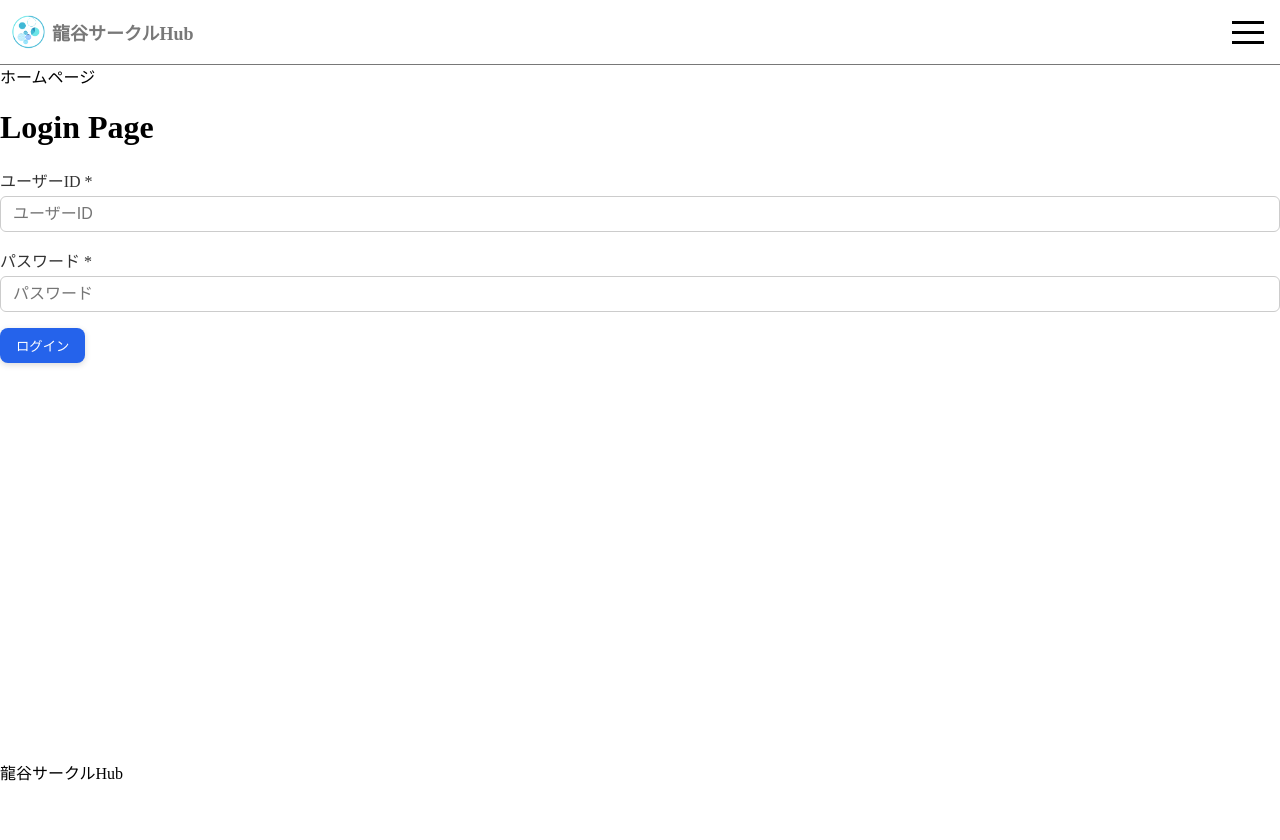
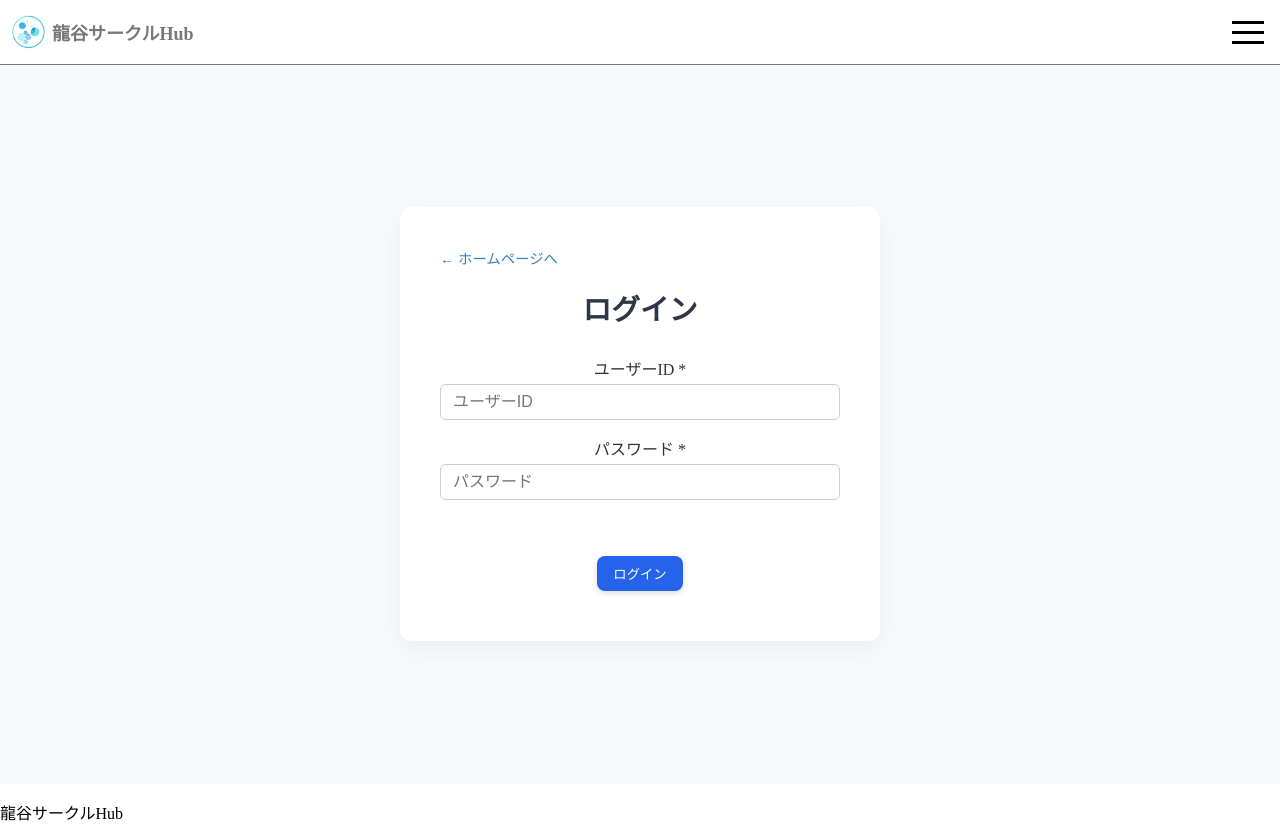
Before and after one commit to Ryukoku-Horizon/2025-AdvancedGroup-MidTeamDev-No2, a React (Create React App) app in the folder frontend/: page /ryukoku-circle-hub/login in a window 1280 px wide. Before the commit the page ends 800 px from the top, so only its background shows below. Built offline with nearby package versions, Linux system fonts and the light colour scheme; no server answers.

Commit message:
ログインページデザイン完成

```diff
--- a/frontend/package.json
+++ b/frontend/package.json
@@ -18,6 +18,7 @@
     "lottie-react": "^2.4.1",
     "react": "^19.1.0",
     "react-dom": "^19.1.0",
+    "react-icons": "^5.5.0",
     "react-modal": "^3.16.3",
     "react-router-dom": "^7.6.2",
     "react-scripts": "5.0.1",
--- a/frontend/src/components/pageComponents/home/heroSection.tsx
+++ b/frontend/src/components/pageComponents/home/heroSection.tsx
@@ -1,4 +1,5 @@
-import { motion } from "framer-motion"
+import { motion } from "framer-motion";
+import { FiSearch } from "react-icons/fi";
 
 const HeroSection=()=>{
     return (
@@ -20,7 +21,6 @@ const HeroSection=()=>{
                     </motion.span>
                 ))}
             </motion.p>
-
             <motion.p
                 className="hero-subtitle"
                 initial={{ opacity: 0, y: 20 }}
@@ -29,14 +29,20 @@ const HeroSection=()=>{
             >
                 気になるサークルを簡単検索
             </motion.p>
-
-          <motion.input
+            <motion.label
+                className="search-bar"
+                initial={{ opacity: 0 }}
+                animate={{ opacity: 1 }}
+                transition={{ duration: 0.6, delay: 0.4 }}
+                >
+                    {/* @ts-ignore */}
+                <FiSearch className="search-icon" size={28} />
+                <input
+                    type="text"
                     className="search-input"
                     placeholder="サークルを検索：プログラミング、テニス、ダンス..."
-            initial={{ opacity: 0 }}
-            animate={{ opacity: 1 }}
-            transition={{ duration: 0.7, delay: 1 }}
                 />
+            </motion.label>
         </section>
     )
 }
--- a/frontend/src/pages/index.tsx
+++ b/frontend/src/pages/index.tsx
@@ -2,7 +2,6 @@ import Layout from "../components/Layout/Layout";
 import useAllCircleData from "../hooks/useAllCircle";
 import SingleCircleCard from "../components/pageComponents/home/singleCIrcleCard";
 import CenterLoader from "../components/common/loader/centerLoader";
-import { motion } from "framer-motion";
 import "../styles/Home.css";
 import HeroSection from "../components/pageComponents/home/heroSection";
 
@@ -13,7 +12,6 @@ const Home = () => {
     <Layout>
       <div className="home-container">
         <HeroSection />
-
         <section className="circle-list-section">
           <h2 className="section-title">サークル一覧</h2>
           <div>
--- a/frontend/src/pages/login.tsx
+++ b/frontend/src/pages/login.tsx
@@ -7,39 +7,47 @@ import UserIdInput from "../components/pageComponents/login/userIdInput";
 import PasswordInput from "../components/pageComponents/login/passwordInput";
 import ConfirmButton from "../components/common/Btn/confirmBtn/confirmBtn";
 import SuccessCheck from "../components/common/checkmark/successCheck";
+import "../styles/login.css";
 
 function Login() {
-    const [userId,setUserId] = useState("");
-    const [password,setPassword] = useState("");
-    const { login,loading,errMessage,user } = useLogin();
-    const [userIdErr,setUserIdErr] = useState(false);
-    const [passwordErr,setPasswordErr] = useState(false);
+    const [userId, setUserId] = useState("");
+    const [password, setPassword] = useState("");
+    const { login, loading, errMessage, user } = useLogin();
+    const [userIdErr, setUserIdErr] = useState(false);
+    const [passwordErr, setPasswordErr] = useState(false);
 
-    const handleLogin=async()=>{
-        if(userId!=="" && password!==""){
-            await login(userId,password)
-        }else{
-            if(userId==="") setUserIdErr(true);
-            if(password==="") setPasswordErr(true)
+    const handleLogin = async () => {
+        if (userId !== "" && password !== "") {
+            await login(userId, password);
+        } else {
+            if (userId === "") setUserIdErr(true);
+            if (password === "") setPasswordErr(true);
         }
-    }
+    };
 
     return (
         <Layout>
-            <div>
-                <Link to="/">ホームページ</Link>
-                <h1>Login Page</h1>
-                <UserIdInput input={userId} setInput={setUserId} error={userIdErr} />
-                <PasswordInput input={password} setInput={setPassword} error={passwordErr} />
-                {!loading && !user && <ConfirmButton onClick={async()=>{await handleLogin()}}>
-                    ログイン
-                </ConfirmButton>}
-                {loading && <ClipLoader color="#36d7b7" size={50}  />}
-                {errMessage!=="" && <p>{errMessage}</p>}
-                {user && <SuccessCheck size={50} />}
+            <div className="login-container">
+                <div className="login-card">
+                    <Link to="/" className="login-link">← ホームページへ</Link>
+                    <h1 className="login-title">ログイン</h1>
+
+                    <UserIdInput input={userId} setInput={setUserId} error={userIdErr} />
+                    <PasswordInput input={password} setInput={setPassword} error={passwordErr} />
+
+                    {!loading && !user && (
+                        <ConfirmButton onClick={handleLogin} className="mt-5">
+                        ログイン
+                        </ConfirmButton>
+                    )}
+                    {loading && <ClipLoader color="#3182ce" size={40} />}
+                    {user && <SuccessCheck size={50} />}
+
+                    {errMessage && <p className="login-error">{errMessage}</p>}
+                </div>
             </div>
         </Layout>
     );
-  }
+}
 
 export default Login;
--- a/frontend/src/styles/Home.css
+++ b/frontend/src/styles/Home.css
@@ -10,7 +10,7 @@
     text-align: center;
     margin-bottom: 48px;
     padding: 150px 30px;
-    background: linear-gradient(135deg, #cfd0d2 0%, #ffffff 100%);
+    background: linear-gradient(180deg, #cfd0d2 0%, #ffffff 100%);
     clip-path: polygon(0 0, 100% 0, 100% 80%, 0 100%);
     border-radius: 12px;
     box-shadow: inset 0 1px 4px rgba(0, 0, 0, 0.03);
@@ -49,22 +49,33 @@
     margin-bottom: 24px;
 }
 
-  .search-input {
-    width: 100%;
+.search-bar {
+    display: flex;
+    align-items: center;
     max-width: 520px;
-    padding: 12px 16px;
-    font-size: 1rem;
+    margin: 0 auto;
+    background-color: #fff;
     border: 1px solid #cbd5e0;
     border-radius: 8px;
+    padding: 10px 14px;
     box-shadow: 0 4px 12px rgba(0, 0, 0, 0.05);
-    transition: box-shadow 0.2s ease, border-color 0.2s ease;
+    cursor:text;
 }
 
-  .search-input:focus {
-    border-color: #3182ce;
-    box-shadow: 0 0 0 3px rgba(66, 153, 225, 0.3);
+.search-icon {
+    font-size: 1.2rem;
+    color: #a0aec0; /* 薄めのグレーで邪魔しない */
+    margin-right: 8px;
+}
+
+.search-input {
+    border: none;
+    flex: 1;
+    font-size: 1rem;
     outline: none;
+    color: #2d3748;
 }
+
 
 .section-title {
     font-size: 1.4rem;
--- /dev/null
+++ b/frontend/src/styles/login.css
@@ -0,0 +1,45 @@
+.login-container {
+    display: flex;
+    justify-content: center;
+    align-items: center;
+    min-height: 90vh;
+    padding: 0px;
+    background-color: #f7fafc;
+}
+
+.login-card {
+    background: #ffffff;
+    padding: 40px 40px 50px 40px;
+    border-radius: 12px;
+    box-shadow: 0 8px 24px rgba(0, 0, 0, 0.05);
+    max-width: 400px;
+    width: 100%;
+    text-align: center;
+}
+
+.login-title {
+    font-size: 1.8rem;
+    font-weight: bold;
+    margin-bottom: 28px;
+    color: #2d3748;
+}
+
+.login-link {
+    display: block;
+    text-align: left;
+    font-size: 0.9rem;
+    color: #3182ce;
+    margin-bottom: 12px;
+    /* margin-top: 20px; */
+    text-decoration: none;
+}
+
+.login-link:hover {
+    text-decoration: underline;
+}
+
+.login-error {
+    color: #e53e3e;
+    margin-top: 16px;
+    font-size: 0.9rem;
+}
```
Also changed, not shown: 1 other file (tests, documents, lock files or other folders). Lines whose indentation alone changed are shown as unchanged.
